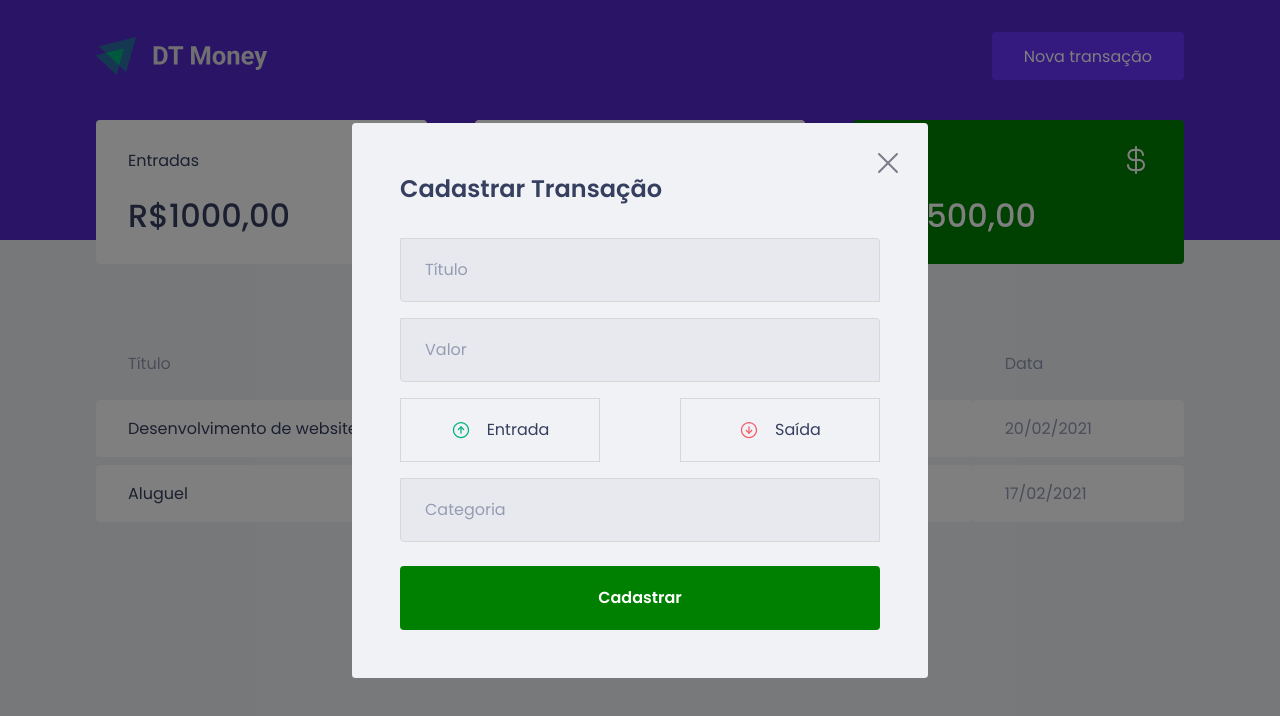
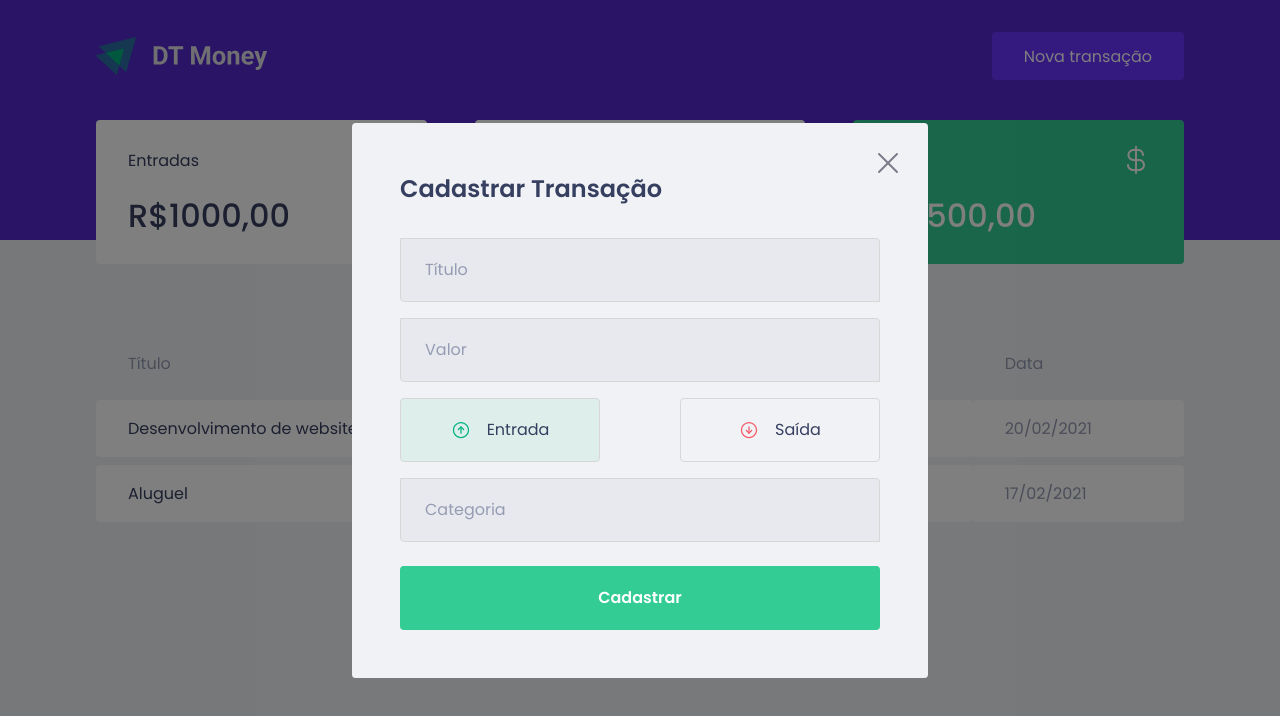
Before and after one commit to viniAmorim/dt-money, a React (Create React App) app: page / in a window 1280 px wide. Both pictures are taken after a click on the button "Nova transação". Shown: the top 716 px of the page. Built offline with nearby package versions, Linux system fonts and the light colour scheme; no server answers; what miragejs would draw is missing.

Commit message:
button colors

```diff
--- a/src/components/NewTransactionModal/index.tsx
+++ b/src/components/NewTransactionModal/index.tsx
@@ -2,7 +2,8 @@
 import incomeImg from "../../assets/income.svg";
 import outcomeImg from "../../assets/outcome.svg";
 import closeImg from "../../assets/Tipo=x-regular.svg";
-import { Container, TransactioTypeContainer } from "./styles";
+import { Container, RadioBox, TransactioTypeContainer } from "./styles";
+import { useState } from "react";
 
 interface NewTransactionModalProps {
   isOpen: boolean;
@@ -13,6 +14,8 @@
   isOpen,
   onRequestClose,
 }: NewTransactionModalProps) {
+  const [type, setType] = useState("deposit");
+
   return (
     <Modal
       isOpen={isOpen}
@@ -36,15 +39,29 @@
         <input type="number" placeholder="Valor" />
 
         <TransactioTypeContainer>
-          <button type="button">
+          <RadioBox
+            type="button"
+            onClick={() => {
+              setType("deposit");
+            }}
+            isActive={type === "deposit"}
+            activeColor="green"
+          >
             <img src={incomeImg} alt="Entrada" />
             <span>Entrada</span>
-          </button>
+          </RadioBox>
 
-          <button type="button">
+          <RadioBox
+            type="button"
+            onClick={() => {
+              setType("withdraw");
+            }}
+            isActive={type === "withdraw"}
+            activeColor="red"
+          >
             <img src={outcomeImg} alt="Saída" />
             <span>Saída</span>
-          </button>
+          </RadioBox>
         </TransactioTypeContainer>
 
         <input placeholder="Categoria" />
--- a/src/components/NewTransactionModal/styles.ts
+++ b/src/components/NewTransactionModal/styles.ts
@@ -1,5 +1,5 @@
 import styled from "styled-components";
-import { darken } from "polished";
+import { darken, transparentize } from "polished";
 
 export const Container = styled.form`
   h2 {
@@ -33,7 +33,7 @@
     width: 100%;
     padding: 0 1.5rem;
     height: 4rem;
-    background: green;
+    background: #33cc95;
     color: #fff;
     border-radius: 0.25rem;
     border: 0;
@@ -54,12 +54,27 @@
   display: grid;
   grid-template-columns: 1fr 1fr;
   gap: 05rem;
+`;
 
-  button {
+interface RadioBoxProps {
+  isActive: boolean;
+  activeColor: "green" | "red";
+}
+
+const colors = {
+  green: "#33CC95",
+  red: "#E52E4D",
+};
+
+export const RadioBox = styled.button<RadioBoxProps>`
   height: 4rem;
   border: 1px solid #d7d7d7;
+  border-radius: 0.25rem;
 
-    background: transparent;
+  background: ${(props) =>
+    props.isActive
+      ? transparentize(0.9, colors[props.activeColor])
+      : "transparent"};
 
   display: flex;
   align-items: center;
@@ -82,5 +97,4 @@
     font-size: 1rem;
     color: #363f5f;
   }
-  }
 `;
--- a/src/components/Summary/styles.ts
+++ b/src/components/Summary/styles.ts
@@ -27,7 +27,7 @@
     }
 
     &.highlight-background {
-      background: green;
+      background: #33cc95;
       color: #fff;
     }
   }
--- a/src/components/TransactionsTable/styles.ts
+++ b/src/components/TransactionsTable/styles.ts
@@ -27,11 +27,11 @@
       }
 
       &.deposity {
-        color: green;
+        color: #33cc95;
       }
 
       &.withdraw {
-        color: red;
+        color: #e52e4d;
       }
     }
   }
```
Lines whose indentation alone changed are shown as unchanged.
